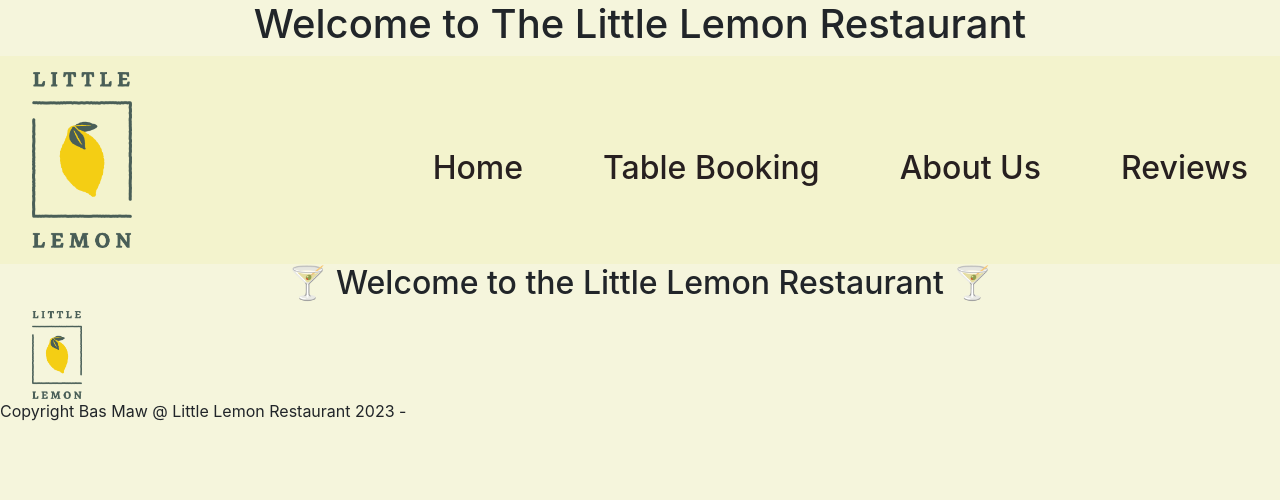
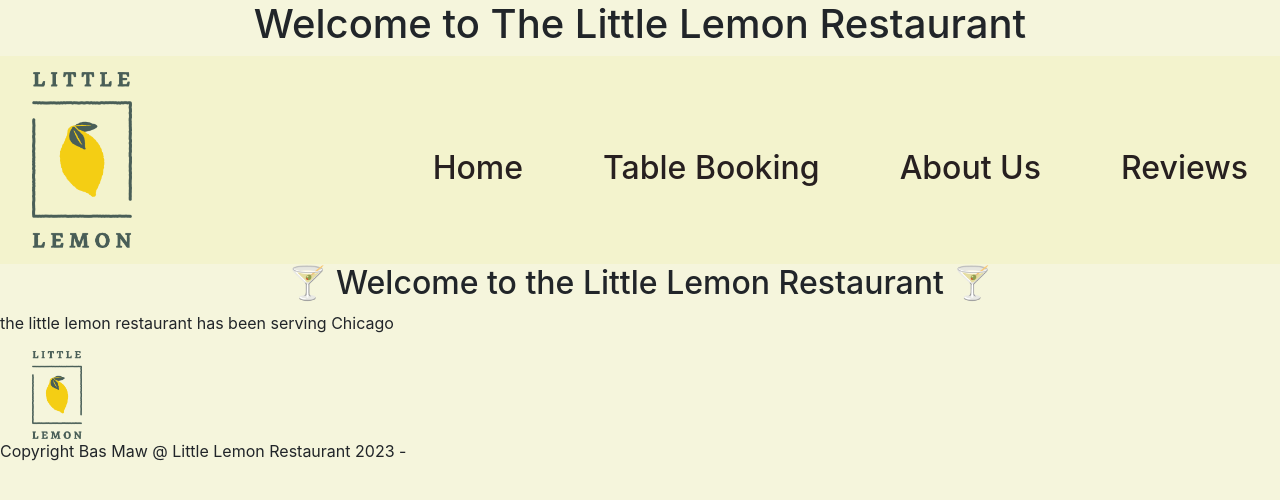
Before and after one commit to bas-man-dev/meta-restaurant-app, a React (Create React App) app: page /home in a window 1280 px wide. Shown: the top 500 px of the page. Built offline with nearby package versions, Linux system fonts and the light colour scheme.

Commit message:
Home element: green

```diff
--- a/src/pages/Home.jsx
+++ b/src/pages/Home.jsx
@@ -4,6 +4,8 @@ export const Home = () => {
       <h2 className="heading">
         &#x1F378; Welcome to the Little Lemon Restaurant &#x1F378;
       </h2>
+
+      <p>the little lemon restaurant has been serving Chicago</p>
     </>
   );
 };
```
Also changed, not shown: 1 other file (tests, documents, lock files or other folders).
